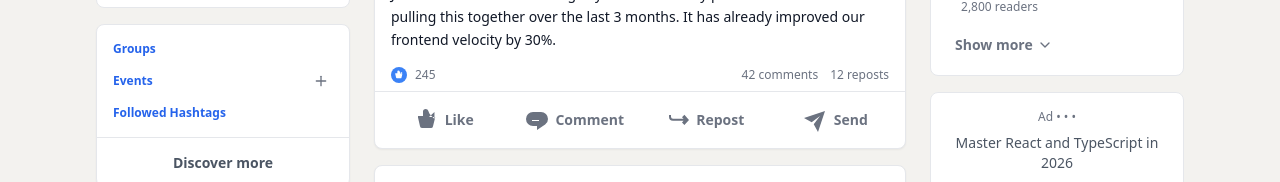
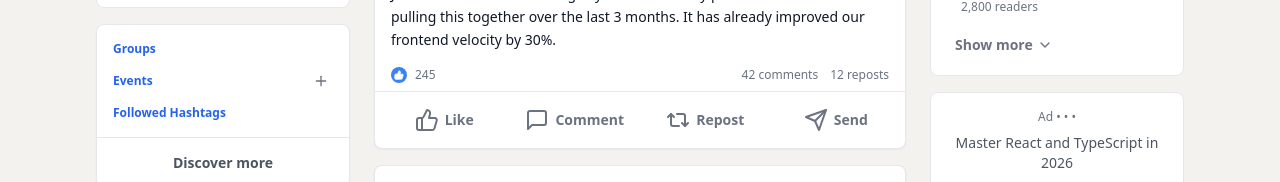
Before and after one commit to thejus06/clone, a React (Vite) app: page / in a window 1280 px wide. Shown: the part 376-558 px from the top of the page. Built offline with nearby package versions, Linux system fonts and the light colour scheme; grey boxes are pictures that could not be loaded.

Commit message:
Update FeedPost buttons to match hollow style in screenshot using Lucide icons

```diff
--- a/src/components/FeedPost.tsx
+++ b/src/components/FeedPost.tsx
@@ -1,13 +1,8 @@
 import React, { useState, useEffect, useRef } from 'react';
-import { MoreHorizontal, Smile, Trash2 } from 'lucide-react';
+import { MoreHorizontal, Smile, Trash2, ThumbsUp, MessageSquare, Repeat2, Send } from 'lucide-react';
 import { cn } from '../utils/utils';
 import { useLocalStorage } from '../hooks/useLocalStorage';
 import { currentUser } from '../data/mockData';
-
-const LikeIcon = ({ className }: { className?: string }) => <svg xmlns="http://www.w3.org/2000/svg" viewBox="0 0 24 24" width="24" height="24" fill="currentColor" className={className}><path d="M19.46 11l-3.91-3.91a7 7 0 01-1.69-2.74l-.49-1.47A2.76 2.76 0 0010.76 1 2.75 2.75 0 008 3.74v4.24H3v1.59l2 8.57A2 2 0 006.94 20h9a2 2 0 002-1.56l2.17-8.73A1 1 0 0020 9h-6l5.46-5z"></path></svg>;
-const CommentIcon = ({ className }: { className?: string }) => <svg xmlns="http://www.w3.org/2000/svg" viewBox="0 0 24 24" width="24" height="24" fill="currentColor" className={className}><path d="M7 9h10v1H7zm0 4h7v-1H7zm16-2a6.78 6.78 0 01-2.84 5.61L12 22v-4H8A7 7 0 018 4h8a7 7 0 017 7z"></path></svg>;
-const RepostIcon = ({ className }: { className?: string }) => <svg xmlns="http://www.w3.org/2000/svg" viewBox="0 0 24 24" width="24" height="24" fill="currentColor" className={className}><path d="M23 12l-4.61 5L16 14.61l1.58-1.74H7a4 4 0 01-4-4V7h2v1.87a2 2 0 002 2h10.58L16 9.13 18.39 6.74z"></path></svg>;
-const SendIcon = ({ className }: { className?: string }) => <svg xmlns="http://www.w3.org/2000/svg" viewBox="0 0 24 24" width="24" height="24" fill="currentColor" className={className}><path d="M21 3L0 10l7.66 4.26L16 8l-6.26 8.34L14 24l7-21z"></path></svg>;
 
 interface PostProps {
   post: {
@@ -115,7 +110,7 @@ const FeedPost: React.FC<PostProps> = ({ post, onDelete }) => {
       <div className="px-3 sm:px-4 py-2 flex justify-between items-center border-b border-gray-200 dark:border-gray-800 text-xs text-gray-500 dark:text-gray-400">
         <div className="flex items-center gap-1 cursor-pointer hover:text-brand-600 hover:underline">
           <div className="bg-brand-500 rounded-full p-[3px]">
-            <LikeIcon className="text-white fill-current w-2.5 h-2.5" />
+            <ThumbsUp size={10} className="text-white fill-current" />
           </div>
           <span className="ml-1">{likesCount}</span>
         </div>
@@ -134,22 +129,22 @@ const FeedPost: React.FC<PostProps> = ({ post, onDelete }) => {
             liked ? "text-[#0a66c2]" : "text-gray-500 dark:text-gray-400"
           )}
         >
-          <LikeIcon className={cn(liked && "transition-transform scale-110")} />
+          <ThumbsUp size={24} className={cn(liked && "fill-current transition-transform scale-110")} />
           <span className="hidden sm:inline">Like</span>
         </button>
         <button
           onClick={() => setShowComments(!showComments)}
           className="flex-1 flex items-center justify-center gap-1.5 py-3 rounded hover:bg-gray-100 dark:hover:bg-gray-800 transition-colors text-gray-500 dark:text-gray-400 font-semibold text-sm"
         >
-          <CommentIcon />
+          <MessageSquare size={24} />
           <span className="hidden sm:inline">Comment</span>
         </button>
         <button className="flex-1 flex items-center justify-center gap-1.5 py-3 rounded hover:bg-gray-100 dark:hover:bg-gray-800 transition-colors text-gray-500 dark:text-gray-400 font-semibold text-sm">
-          <RepostIcon />
+          <Repeat2 size={24} />
           <span className="hidden sm:inline">Repost</span>
         </button>
         <button className="flex-1 flex items-center justify-center gap-1.5 py-3 rounded hover:bg-gray-100 dark:hover:bg-gray-800 transition-colors text-gray-500 dark:text-gray-400 font-semibold text-sm">
-          <SendIcon />
+          <Send size={24} />
           <span className="hidden sm:inline">Send</span>
         </button>
       </div>
```
